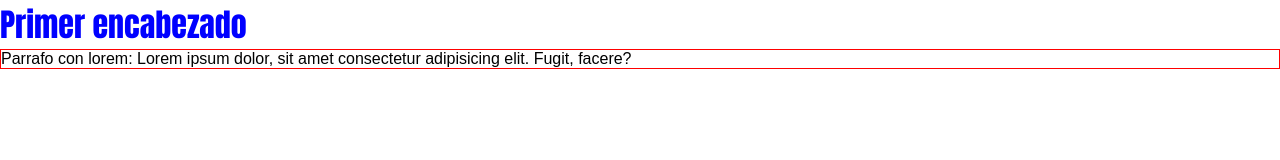
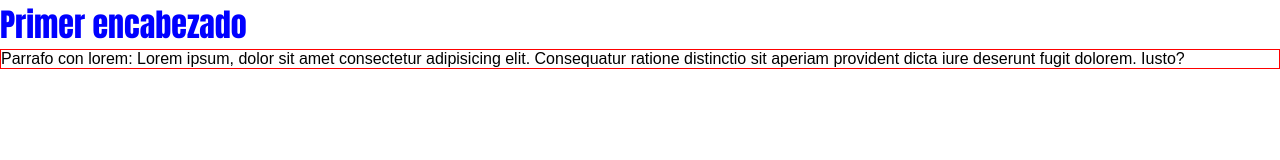
Before and after one commit to Leanmeds/TPO, a plain HTML site: page index.html in a window 1280 px wide. Drawn offline with Linux system fonts and the light colour scheme.

Commit message:
Agregar el resto de carpetas

```diff
--- a/index.html
+++ b/index.html
@@ -9,6 +9,6 @@
 </head>
 <body>
     <h1>Primer encabezado</h1>
-    <p>Parrafo con lorem: Lorem ipsum dolor, sit amet consectetur adipisicing elit. Fugit, facere?</p>
+    <p>Parrafo con lorem: Lorem ipsum, dolor sit amet consectetur adipisicing elit. Consequatur ratione distinctio sit aperiam provident dicta iure deserunt fugit dolorem. Iusto?</p>
 </body>
 </html>
```
Also changed, not shown: imgs/paisaje.jpg (added).
